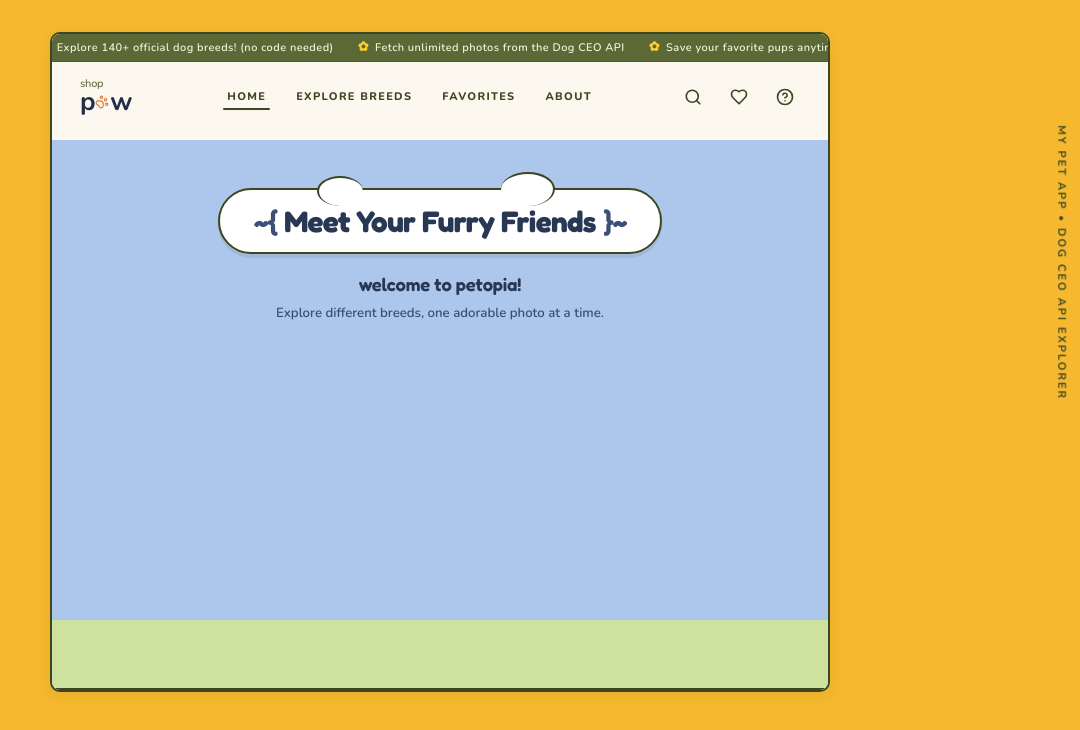
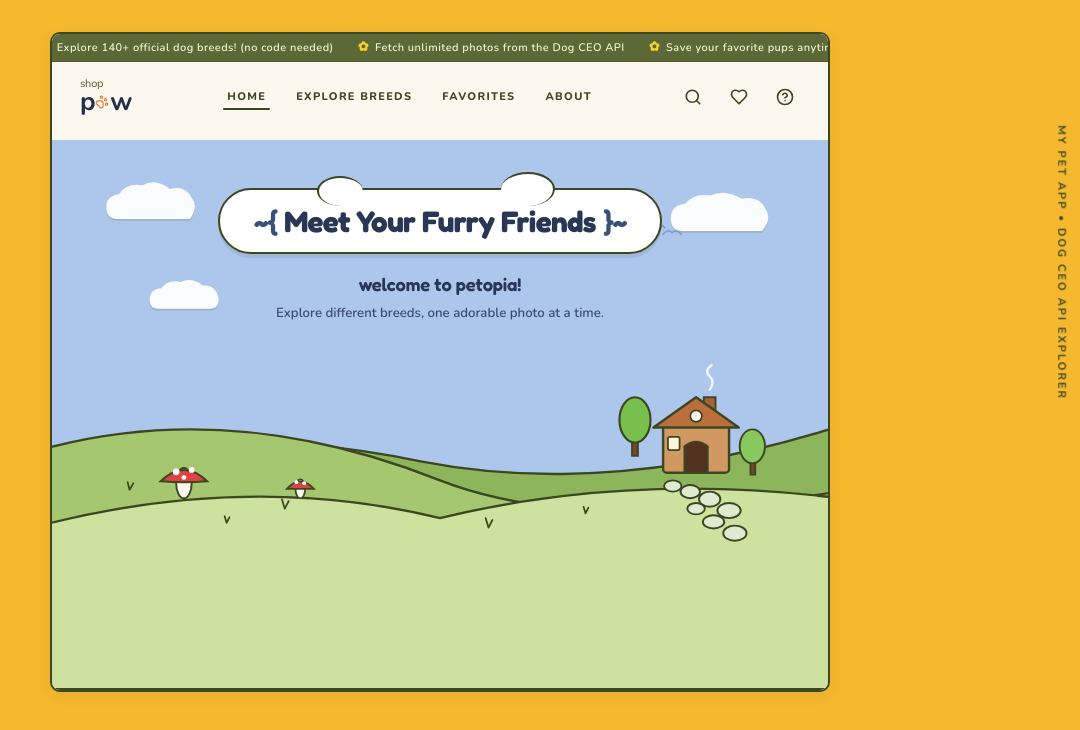
Before and after one commit to edmagineva3d/My-Pet-App_Edma, a React (Vite) app: page / in a window 1280 px wide. Shown: the top 730 px of the page, without its empty margins (200-1280 px from the left). Built offline with nearby package versions, Linux system fonts and the light colour scheme.

Commit message:
add the sky and rolling hills

```diff
--- a/src/App.tsx
+++ b/src/App.tsx
@@ -1,6 +1,7 @@
 import React, { useState } from 'react'
 import Navbar from './components/Navbar'
 import HeroSection from './components/HeroSection'
+import IllustratedLandscape from './components/IllustratedLandscape'
 import './styles/layout.css'
 
 export default function App() {
@@ -23,7 +24,9 @@ export default function App() {
         </header>
 
         <section className="canvas-hero-region">
-          <HeroSection />
+          <HeroSection>
+            <IllustratedLandscape />
+          </HeroSection>
         </section>
 
         <main className="canvas-content-region">
--- /dev/null
+++ b/src/components/IllustratedLandscape.tsx
@@ -0,0 +1,185 @@
+import React from 'react'
+import '../styles/landscape.css'
+
+export default function IllustratedLandscape() {
+  return (
+    <div className="landscape-wrap" aria-hidden="true">
+      {/* Sky Clouds and Distant Birds */}
+      <div className="sky-elements">
+        {/* Upper Left Cloud */}
+        <div className="sky-cloud cloud-1">
+          <svg viewBox="0 0 110 55" className="cloud-svg">
+            <path
+              d="M 20,45 Q 8,45 8,32 Q 8,20 22,18 Q 30,5 48,8 Q 62,0 78,12 Q 95,8 102,22 Q 110,32 100,45 Z"
+              fill="#ffffff"
+            />
+          </svg>
+        </div>
+
+        {/* Mid Left Cloud */}
+        <div className="sky-cloud cloud-2">
+          <svg viewBox="0 0 85 45" className="cloud-svg">
+            <path
+              d="M 15,38 Q 5,38 5,28 Q 5,16 18,15 Q 26,4 40,8 Q 52,2 65,12 Q 78,10 82,24 Q 85,38 72,38 Z"
+              fill="#ffffff"
+            />
+          </svg>
+        </div>
+
+        {/* Upper Right Cloud */}
+        <div className="sky-cloud cloud-3">
+          <svg viewBox="0 0 130 60" className="cloud-svg">
+            <path
+              d="M 22,50 Q 8,50 8,35 Q 8,20 25,18 Q 35,5 55,8 Q 72,0 92,12 Q 112,8 120,24 Q 128,36 116,50 Z"
+              fill="#ffffff"
+            />
+          </svg>
+        </div>
+
+        {/* Distant Flying Birds */}
+        <div className="sky-birds">
+          <svg viewBox="0 0 60 30" className="birds-svg">
+            <path
+              d="M 4,14 Q 12,6 18,12 Q 24,6 32,14"
+              fill="none"
+              stroke="#7592be"
+              strokeWidth="2.2"
+              strokeLinecap="round"
+            />
+            <path
+              d="M 30,22 Q 36,15 41,20 Q 46,15 52,22"
+              fill="none"
+              stroke="#7592be"
+              strokeWidth="1.8"
+              strokeLinecap="round"
+            />
+          </svg>
+        </div>
+      </div>
+
+      {/* Layered Rolling Hills SVG */}
+      <div className="hills-svg-container">
+        <svg
+          viewBox="0 0 800 360"
+          preserveAspectRatio="none"
+          className="hills-svg"
+        >
+          {/* Back Hill */}
+          <path
+            d="M -20,220 Q 150,140 380,190 Q 580,230 820,150 L 820,380 L -20,380 Z"
+            fill="#8db55b"
+            stroke="#3c4722"
+            strokeWidth="2.5"
+          />
+
+          {/* Mid Hill Left */}
+          <path
+            d="M -20,180 Q 180,120 400,210 Q 550,270 820,220 L 820,380 L -20,380 Z"
+            fill="#a5c76f"
+            stroke="#3c4722"
+            strokeWidth="2.5"
+          />
+
+          {/* Front Meadow Hill */}
+          <path
+            d="M -20,260 Q 200,200 400,250 Q 600,200 820,230 L 820,380 L -20,380 Z"
+            fill="#cde29e"
+            stroke="#3c4722"
+            strokeWidth="2.5"
+          />
+
+          {/* Cute Cottage / Doghouse on Right Hill */}
+          <g className="cottage-group" transform="translate(620, 120)">
+            {/* Chimney */}
+            <rect x="52" y="2" width="12" height="24" fill="#a56038" stroke="#3c4722" strokeWidth="2" />
+            {/* Smoke Puff */}
+            <path
+              d="M 58, -6 Q 64, -14 58, -20 Q 52, -26 60, -32"
+              fill="none"
+              stroke="#ffffff"
+              strokeWidth="2.5"
+              strokeLinecap="round"
+              opacity="0.85"
+            />
+            {/* House Body */}
+            <rect x="10" y="30" width="68" height="52" rx="4" fill="#d29862" stroke="#3c4722" strokeWidth="2.5" />
+            {/* Gabled Roof */}
+            <polygon points="44,2 0,34 88,34" fill="#ba6f3d" stroke="#3c4722" strokeWidth="2.5" strokeLinejoin="round" />
+            {/* Round Attic Window / Dog Sign */}
+            <circle cx="44" cy="22" r="6" fill="#fcf8ef" stroke="#3c4722" strokeWidth="1.8" />
+            {/* Doorway */}
+            <path
+              d="M 32,82 L 32,54 Q 44,44 56,54 L 56,82 Z"
+              fill="#52321e"
+              stroke="#3c4722"
+              strokeWidth="2"
+            />
+            {/* Cottage Window */}
+            <rect x="15" y="44" width="12" height="14" rx="2" fill="#fef6d8" stroke="#3c4722" strokeWidth="1.8" />
+          </g>
+
+          {/* Stepping Stones Path leading down from the cottage */}
+          <g className="stepping-stones" fill="#dfebd0" stroke="#3c4722" strokeWidth="2">
+            <ellipse cx="640" cy="216" rx="9" ry="6" />
+            <ellipse cx="658" cy="222" rx="10" ry="7" />
+            <ellipse cx="678" cy="230" rx="11" ry="8" />
+            <ellipse cx="698" cy="242" rx="12" ry="8" />
+            <ellipse cx="664" cy="240" rx="9" ry="6" />
+            <ellipse cx="682" cy="254" rx="11" ry="7" />
+            <ellipse cx="704" cy="266" rx="12" ry="8" />
+          </g>
+
+          {/* Fluffy Trees */}
+          {/* Tree Right behind cottage */}
+          <g className="tree-right" transform="translate(585, 126)">
+            <rect x="13" y="32" width="6" height="26" fill="#754728" stroke="#3c4722" strokeWidth="2" />
+            <ellipse cx="16" cy="20" rx="16" ry="24" fill="#78bf4e" stroke="#3c4722" strokeWidth="2.2" />
+          </g>
+          {/* Tree Far Right */}
+          <g className="tree-far-right" transform="translate(710, 160)">
+            <rect x="10" y="24" width="5" height="20" fill="#754728" stroke="#3c4722" strokeWidth="1.8" />
+            <ellipse cx="12" cy="14" rx="13" ry="18" fill="#88c95e" stroke="#3c4722" strokeWidth="2" />
+          </g>
+
+          {/* Red Spotted Mushrooms on Left Hill */}
+          <g className="mushrooms" transform="translate(100, 175)">
+            {/* Big Mushroom */}
+            <ellipse cx="36" cy="38" rx="8" ry="16" fill="#fcf8ef" stroke="#3c4722" strokeWidth="2" />
+            <path
+              d="M 12,36 Q 36,12 60,36 Q 36,38 12,36 Z"
+              fill="#dd4343"
+              stroke="#3c4722"
+              strokeWidth="2.2"
+            />
+            {/* Polka Dots */}
+            <circle cx="28" cy="26" r="3.5" fill="#ffffff" />
+            <circle cx="44" cy="24" r="3" fill="#ffffff" />
+            <circle cx="36" cy="32" r="2.5" fill="#ffffff" />
+
+            {/* Small Mushroom Pair */}
+            <g transform="translate(140, 20)">
+              <ellipse cx="16" cy="24" rx="5" ry="10" fill="#fcf8ef" stroke="#3c4722" strokeWidth="1.8" />
+              <path
+                d="M 2,24 Q 16,8 30,24 Z"
+                fill="#dd4343"
+                stroke="#3c4722"
+                strokeWidth="1.8"
+              />
+              <circle cx="12" cy="17" r="2" fill="#ffffff" />
+              <circle cx="20" cy="18" r="2" fill="#ffffff" />
+            </g>
+          </g>
+
+          {/* Little Decorative Tufts of Grass */}
+          <g className="grass-tufts" stroke="#3c4722" strokeWidth="1.8" strokeLinecap="round" fill="none">
+            <path d="M 80, 220 L 78, 212 M 80, 220 L 84, 213" />
+            <path d="M 240, 240 L 237, 230 M 240, 240 L 244, 232" />
+            <path d="M 450, 260 L 447, 250 M 450, 260 L 454, 252" />
+            <path d="M 180, 255 L 178, 248 M 180, 255 L 183, 249" />
+            <path d="M 550, 245 L 548, 238 M 550, 245 L 553, 239" />
+          </g>
+        </svg>
+      </div>
+    </div>
+  )
+}
--- /dev/null
+++ b/src/styles/landscape.css
@@ -0,0 +1,115 @@
+/* Illustrated Landscape Styles */
+@import './variables.css';
+
+.landscape-wrap {
+  position: absolute;
+  top: 0;
+  left: 0;
+  width: 100%;
+  height: 100%;
+  pointer-events: none;
+  overflow: hidden;
+}
+
+/* Sky Clouds */
+.sky-elements {
+  position: absolute;
+  top: 0;
+  left: 0;
+  width: 100%;
+  height: 60%;
+  pointer-events: none;
+}
+
+.sky-cloud {
+  position: absolute;
+  pointer-events: none;
+  opacity: 0.95;
+  filter: drop-shadow(0 2px 0 rgba(60, 71, 34, 0.15));
+}
+
+.cloud-svg {
+  display: block;
+  width: 100%;
+  height: 100%;
+}
+
+.cloud-1 {
+  top: 38px;
+  left: 6%;
+  width: 100px;
+  height: 50px;
+}
+
+.cloud-2 {
+  top: 135px;
+  left: 12%;
+  width: 76px;
+  height: 40px;
+}
+
+.cloud-3 {
+  top: 48px;
+  right: 7%;
+  width: 110px;
+  height: 52px;
+}
+
+/* Distant Birds */
+.sky-birds {
+  position: absolute;
+  top: 76px;
+  right: 18%;
+  width: 50px;
+  height: 25px;
+  opacity: 0.85;
+}
+
+.birds-svg {
+  width: 100%;
+  height: 100%;
+}
+
+/* Rolling Hills SVG Container */
+.hills-svg-container {
+  position: absolute;
+  bottom: -2px;
+  left: 0;
+  width: 100%;
+  height: 340px;
+  pointer-events: none;
+  display: flex;
+  align-items: flex-end;
+}
+
+.hills-svg {
+  width: 100%;
+  height: 100%;
+  display: block;
+}
+
+@media (max-width: 600px) {
+  .cloud-1 {
+    width: 70px;
+    height: 35px;
+    top: 24px;
+    left: 3%;
+  }
+  .cloud-2 {
+    display: none;
+  }
+  .cloud-3 {
+    width: 75px;
+    height: 38px;
+    right: 3%;
+    top: 30px;
+  }
+  .sky-birds {
+    right: 12%;
+    top: 60px;
+    width: 36px;
+  }
+  .hills-svg-container {
+    height: 260px;
+  }
+}
```
